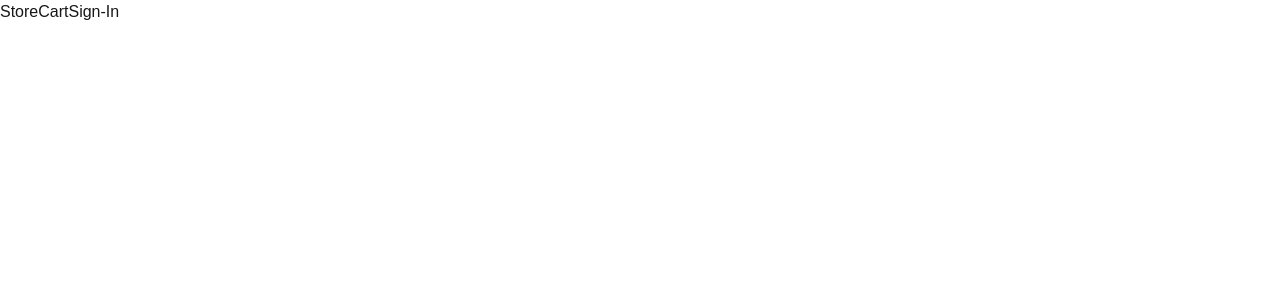
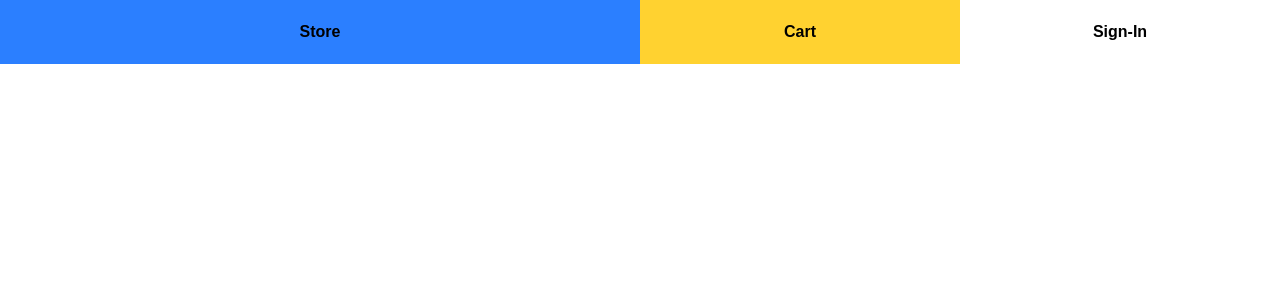
Before and after one commit to Elitemoni/shirt-store, a Next.js app: page / in a window 1280 px wide. Shown: the top 300 px of the page. Built offline with nearby package versions, Linux system fonts and the light colour scheme.

Commit message:
try to vercel connect

```diff
--- a/src/app/layout.tsx
+++ b/src/app/layout.tsx
@@ -27,7 +27,7 @@ export default function RootLayout({
   return (
     <html lang="en">
       <body
-        className={`${geistSans.variable} ${geistMono.variable} antialiased`}
+        className={`${geistSans.variable} ${geistMono.variable} antialiased bg-gray-400`}
       >
         <Header/>
         {children}
--- a/src/components/Header.tsx
+++ b/src/components/Header.tsx
@@ -3,7 +3,7 @@ import Image from 'next/image'
 
 export default function Header() {
    return (
-      <div>
+      <div className="flex justify-center items-center bg-gray-800 text-black font-bold black-white h-16">
          {/* <Image
             src="public/shirt_logo.jpeg"
             alt="Logo"
@@ -11,9 +11,9 @@ export default function Header() {
             height={100}
             className="absolute top-0 left-0 z-10"
          /> */}
-         <button>Store</button>
-         <button>Cart</button>
-         <button>Sign-In</button>
+         <button className="flex-2 bg-blue-500 h-full">Store</button>
+         <button className="flex-1 bg-amber-300 h-full">Cart</button>
+         <button className="flex-1 bg-white h-full">Sign-In</button>
       </div>
    )
 }
```
Also changed, not shown: public/screenshot.png (added).
